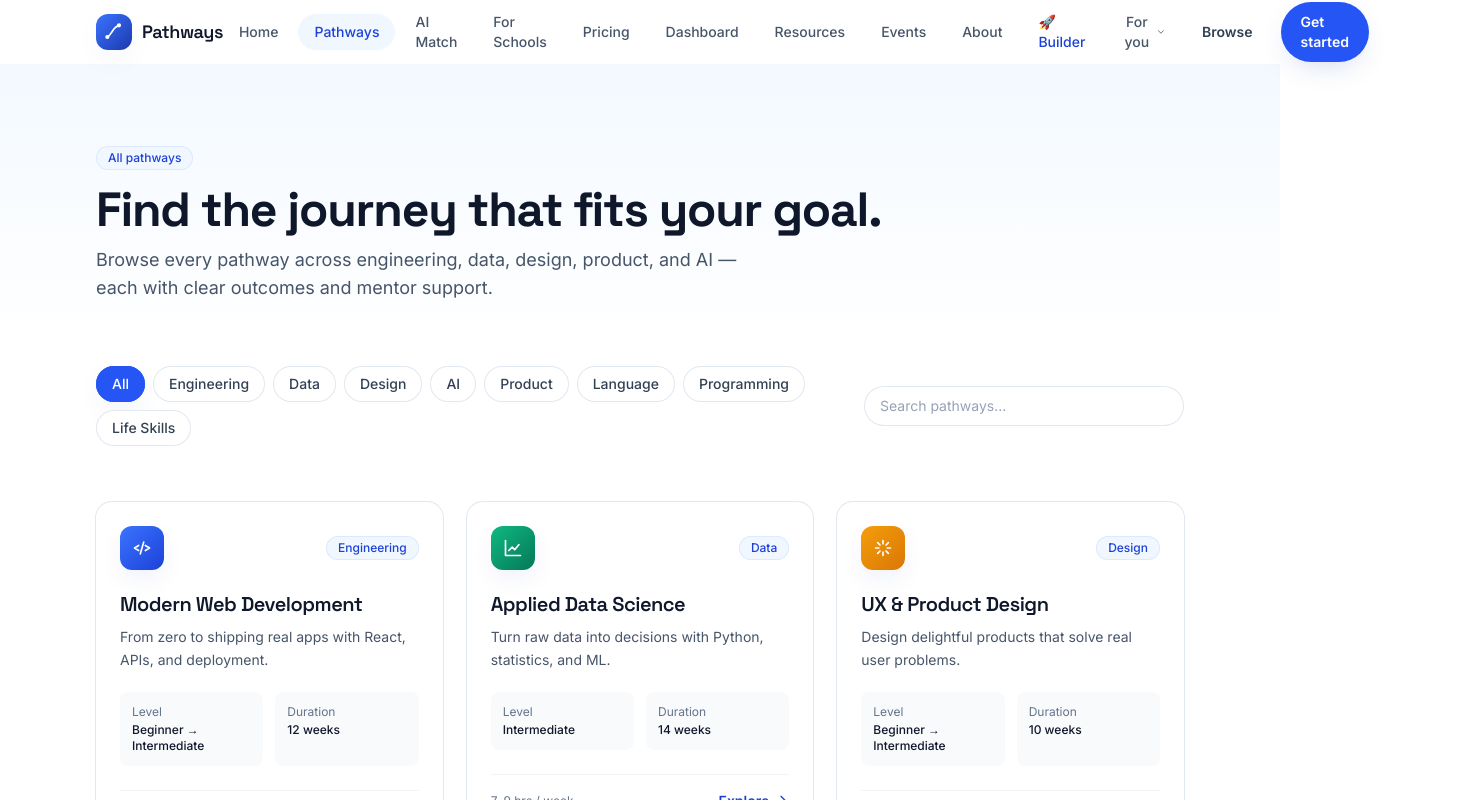
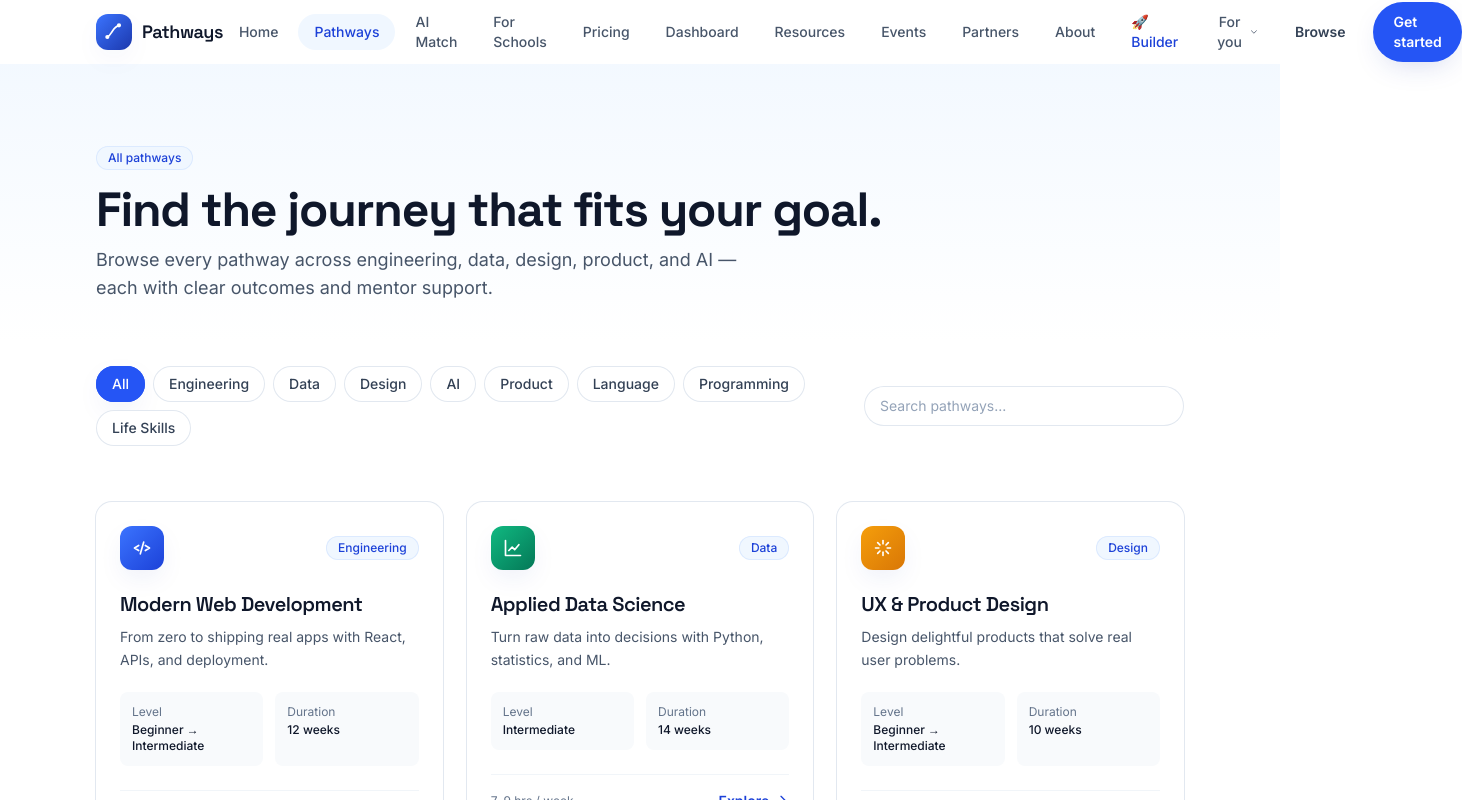
Before and after one commit to DinaElAhl/Pathways-, a React (Vite) app: page /pathways in a window 1280 px wide. Shown: the top 800 px of the page, 1462 px wide, since content can reach past the window. Built offline with nearby package versions, Linux system fonts and the light colour scheme.

Commit message:
Add 'Partners' link to Navbar

```diff
--- a/src/components/Navbar.jsx
+++ b/src/components/Navbar.jsx
@@ -12,6 +12,7 @@ const links = [
   { to: '/dashboard', label: 'Dashboard' },
   { to: '/resources', label: 'Resources' },
   { to: '/events', label: 'Events' },
+  { to: '/partners', label: 'Partners' },
   { to: '/about', label: 'About' },
 ]
 
```
